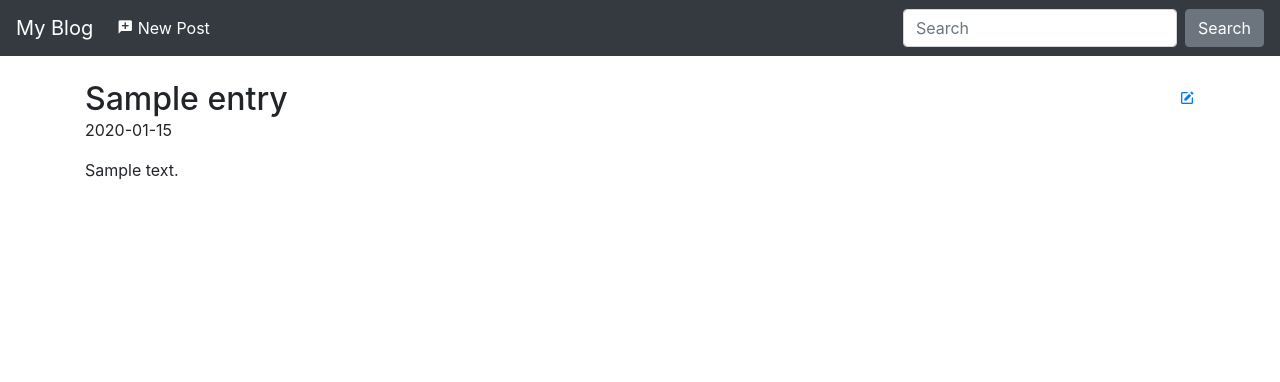
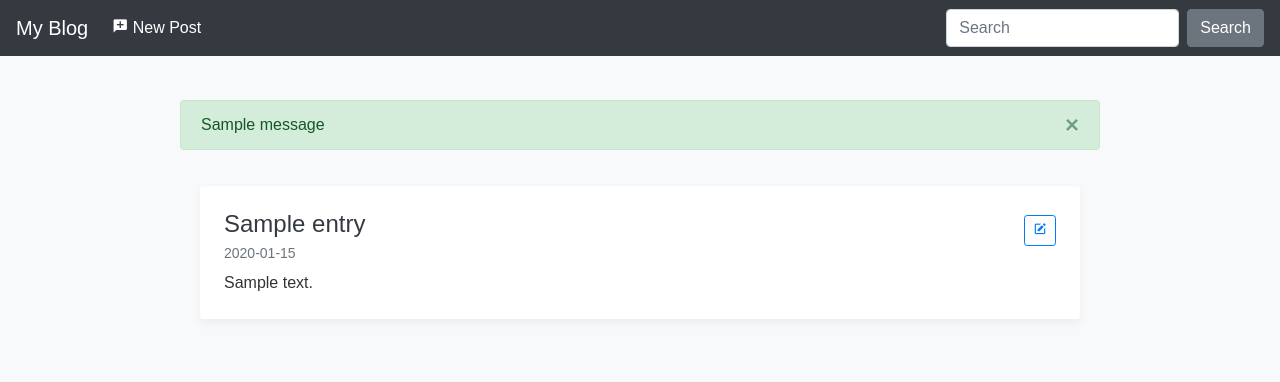
Before and after one commit to MarcinSachs/kodilla_blog, a Flask app: page / in a window 1280 px wide. Shown: the top 382 px of the page. Run offline with Flask 3, Linux system fonts and the light colour scheme; tables that the repository leaves empty hold one stand-in row (values such as "Sample post"); one stand-in notice (Sample message) is shown; some libraries are stand-ins or nearby versions.

Commit message:
Improve style

```diff
--- a/blog/static/css/style.css
+++ b/blog/static/css/style.css
@@ -2,33 +2,108 @@ body {
     padding-top: 5rem;
 }
 
-.post-container {
-    margin-bottom: 20px;
-    /* Dodaj trochę odstępu między postami */
+/* Zmienne CSS */
+:root {
+    --primary-color: #007bff;
+    --secondary-color: #6c757d;
+    --light-gray: #f8f9fa;
+    --dark-gray: #343a40;
+}
+
+/* Ogólne style */
+body {
+    font-family: 'Arial', sans-serif;
+    background-color: var(--light-gray);
+    color: #333;
+}
+
+.container {
+    max-width: 960px;
+    /* Dostosuj szerokość */
+    margin: 0 auto;
+    padding: 20px;
+}
+
+/* Style postów */
+.card {
+    border: none;
+    box-shadow: 0 0.25rem 0.5rem rgba(0, 0, 0, 0.05);
+    transition: transform 0.2s ease-in-out;
+}
+
+.card:hover {
+    transform: translateY(-5px);
+}
+
+.card-body {
+    padding: 1.5rem;
 }
 
 .post-title {
     display: flex;
-    /* Włącza flexbox */
+    justify-content: space-between;
     align-items: center;
-    /* Wyśrodkowuje elementy w pionie */
-    justify-content: space-between;
-    /* Umieszcza pierwszy element po lewej, a ostatni po prawej */
 }
 
-.post-title h2 {
-    margin: 0;
-    /* Usuwa domyślny margines h2 */
+.card-title {
+    font-size: 1.5rem;
+    margin-bottom: 0.75rem;
+    color: var(--dark-gray);
 }
 
-.post-title a {
-    text-decoration: none;
-    /* Usuwa podkreślenie z linku */
-    color: #007bff;
-    /* Ustawia kolor linku (opcjonalnie) */
+.card-subtitle {
+    color: var(--secondary-color);
+    font-size: 0.875rem;
+    margin-bottom: 1rem;
 }
 
-.post-title i {
-    margin-left: 5px;
-    /* Dodaje odstęp między ikoną a tytułem (opcjonalnie) */
+.card-text {
+    font-size: 1rem;
+    line-height: 1.6;
 }
+
+.edit-link {
+    color: var(--primary-color);
+    text-decoration: none;
+}
+
+.edit-link:hover {
+    color: #0069d9;
+}
+
+/* Style przycisków */
+.btn-primary {
+    background-color: var(--primary-color);
+    border-color: var(--primary-color);
+}
+
+.btn-primary:hover {
+    background-color: #0069d9;
+    border-color: #0062cc;
+}
+
+/* Style formularzy */
+.form-control {
+    border-radius: 0.25rem;
+}
+
+.form-control:focus {
+    border-color: var(--primary-color);
+    box-shadow: 0 0 0 0.2rem rgba(0, 123, 255, 0.25);
+}
+
+.form-check-input:checked {
+    background-color: var(--primary-color);
+    border-color: var(--primary-color);
+}
+
+/* Responsywność */
+@media (max-width: 768px) {
+    .container {
+        padding: 15px;
+    }
+
+    .card-title {
+        font-size: 1.25rem;
+    }
+}
--- a/blog/templates/base.html
+++ b/blog/templates/base.html
@@ -40,6 +40,18 @@
     </nav>
 
     <main role="main" class="container">
+        {% with messages = get_flashed_messages(with_categories=true) %}
+        {% if messages %}
+        {% for category, message in messages %}
+        <div class="alert alert-{{ category }} alert-dismissible fade show" role="alert">
+            {{ message }}
+            <button type="button" class="close" data-dismiss="alert" aria-label="Close">
+                <span aria-hidden="true">&times;</span>
+            </button>
+        </div>
+        {% endfor %}
+        {% endif %}
+        {% endwith %}
 
         {% block content %}
         {% endblock %}
--- a/blog/templates/homepage.html
+++ b/blog/templates/homepage.html
@@ -1,19 +1,19 @@
 {% extends "base.html" %}
 
 {% block content %}
-
-{% for post in all_posts %}
-
-<div class="post-container">
-    <div class="post-title">
-        <h2>{{ post.title }}</h2>
-        <a href="{{ url_for('create_or_edit_entry', entry_id=post.id) }}"><i class='bx bxs-edit'></i></a>
+<div class="container">
+    {% for post in all_posts %}
+    <div class="card mb-4">
+        <div class="card-body">
+            <div class="post-title">
+                <h2 class="card-title">{{ post.title }}</h2>
+                <a href="{{ url_for('create_or_edit_entry', entry_id=post.id) }}"
+                    class="btn btn-sm btn-outline-primary"><i class='bx bxs-edit'></i></a>
+            </div>
+            <h6 class="card-subtitle mb-2 text-muted">{{ post.pub_date.strftime('%Y-%m-%d') }}</h6>
+            <p class="card-text">{{ post.body }}</p>
+        </div>
     </div>
-    <p>{{ post.pub_date.strftime('%Y-%m-%d') }}</p>
-    <p>
-        {{ post.body}}
-    </p>
+    {% endfor %}
 </div>
-
-{% endfor %}
 {% endblock %}
```
Also changed, not shown: blog/templates/entry_form.html (+31 -9 lines).
